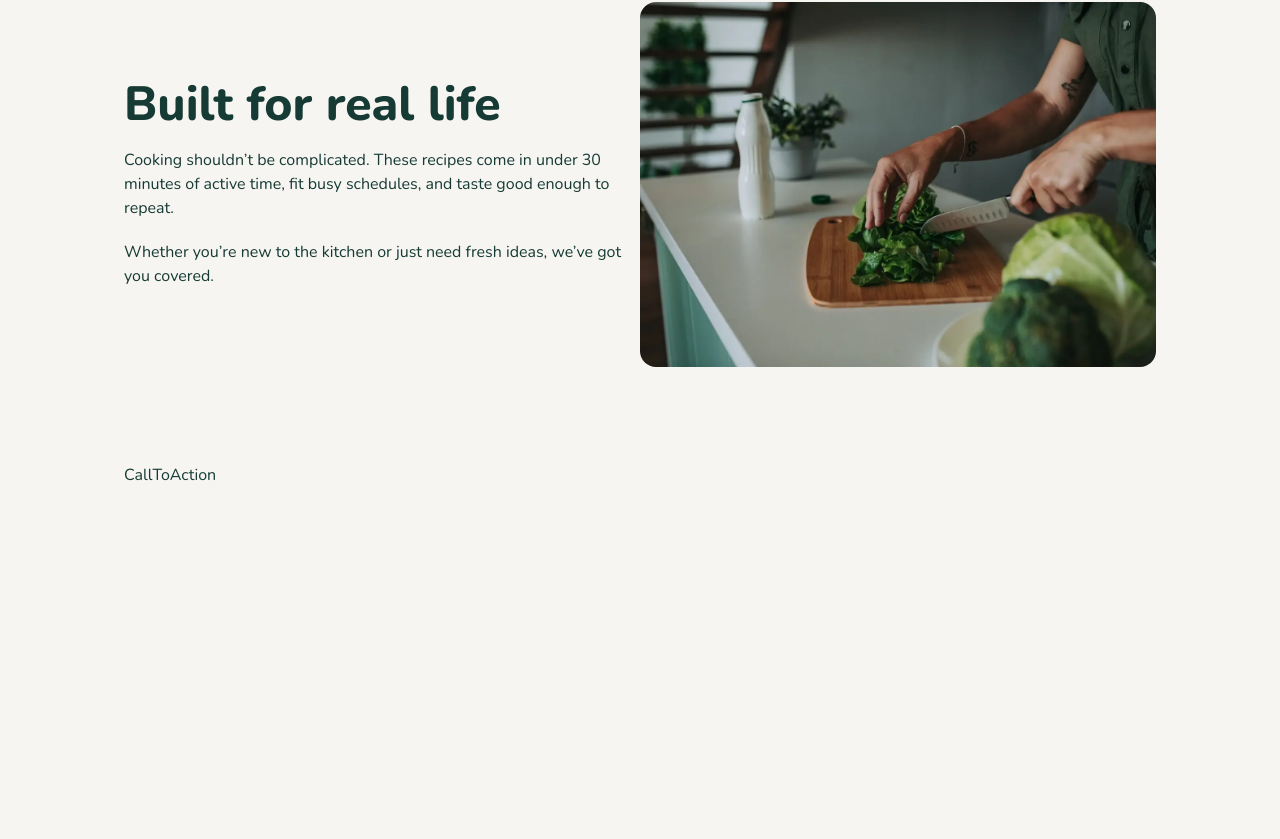
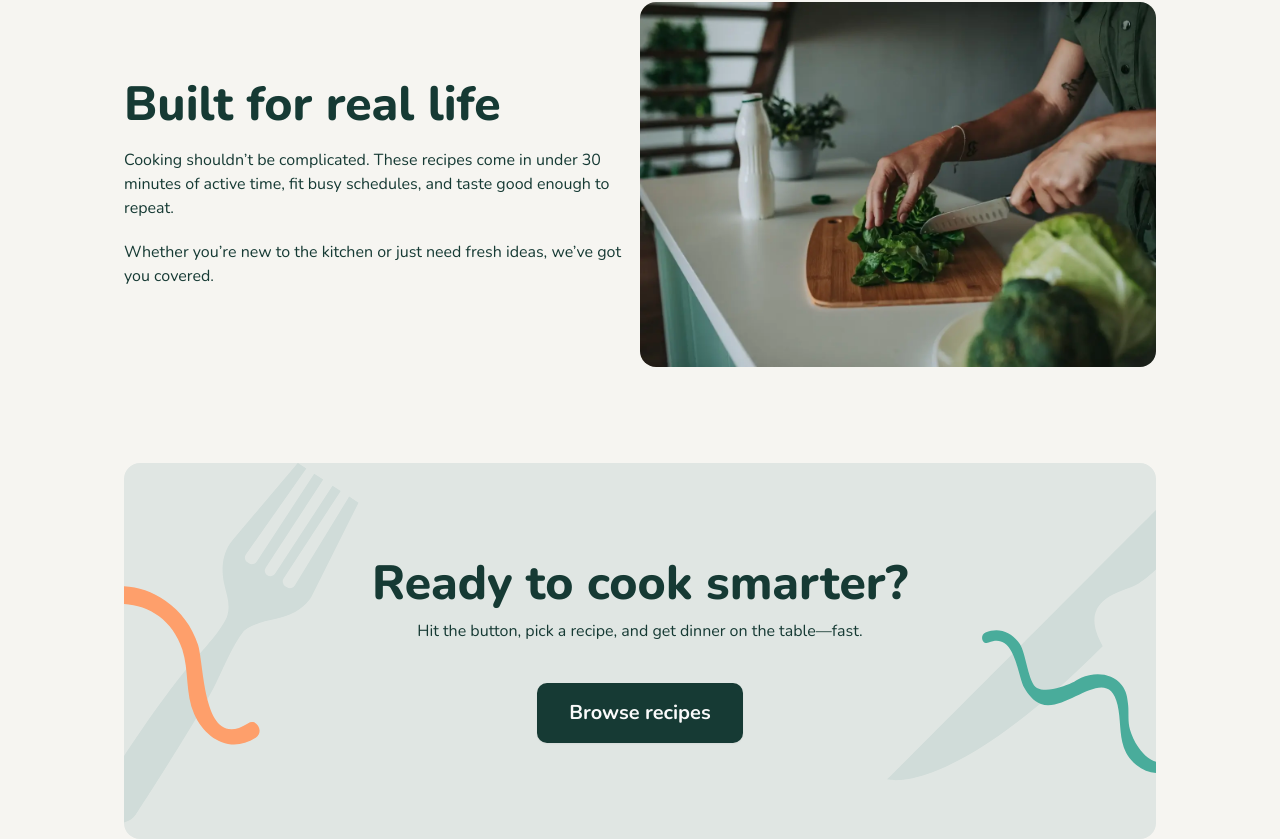
Before and after one commit to NikolaD93/Frontend_Mentor_Recipe-finder, a React (Vite) app: page / in a window 1280 px wide. Shown: the part 1541-2380 px from the top of the page. Before the commit the page ends 2028 px from the top, so only its background shows below. Built offline with nearby package versions, Linux system fonts and the light colour scheme.

Commit message:
cta section finish

```diff
--- a/src/features/home/components/CallToAction.tsx
+++ b/src/features/home/components/CallToAction.tsx
@@ -1,3 +1,29 @@
+import { Link } from 'react-router';
+
+import cta1 from '@/assets/images/pattern-fork.svg';
+import cta2 from '@/assets/images/pattern-knife.svg';
+import { Button } from '@/components/ui/button';
+
 export default function CallToAction() {
-  return <div>CallToAction</div>;
+  return (
+    <div className="relative mt-16 flex flex-col items-center justify-center overflow-hidden rounded-2xl bg-[#E0E6E3] py-12 text-center lg:mt-0 lg:py-24">
+      <h2 className="text-[40px] font-extrabold lg:text-5xl">Ready to cook smarter?</h2>
+      <p className="mt-8 mb-10 max-w-[300px] lg:mt-3 lg:mb-10 lg:max-w-max">
+        Hit the button, pick a recipe, and get dinner on the table—fast.
+      </p>
+      <Button asChild>
+        <Link to="recipes">Browse recipes</Link>
+      </Button>
+      <img
+        className="absolute hidden lg:left-[-70px] lg:block"
+        src={cta1}
+        alt="lorem ipsum dolor"
+      />
+      <img
+        className="absolute hidden lg:right-[-70px] lg:block"
+        src={cta2}
+        alt="lorem ipsum dolor"
+      />
+    </div>
+  );
 }
```
